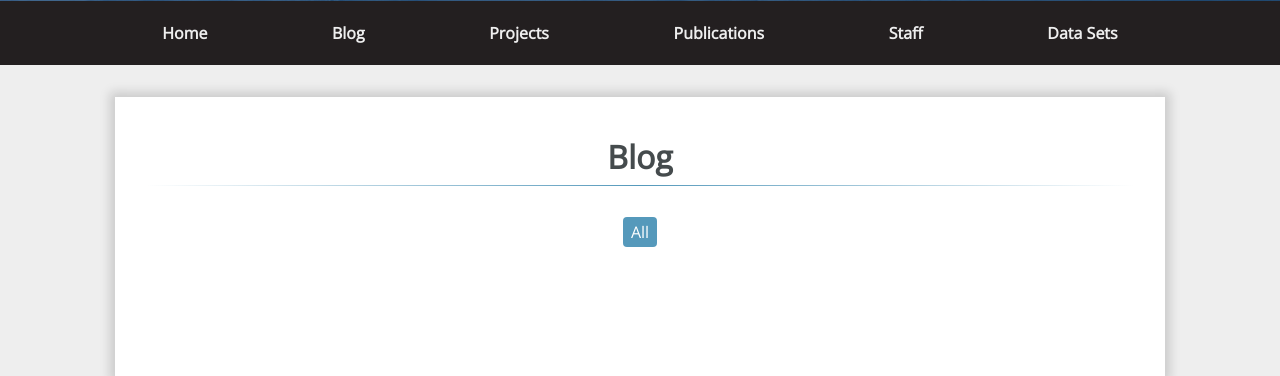
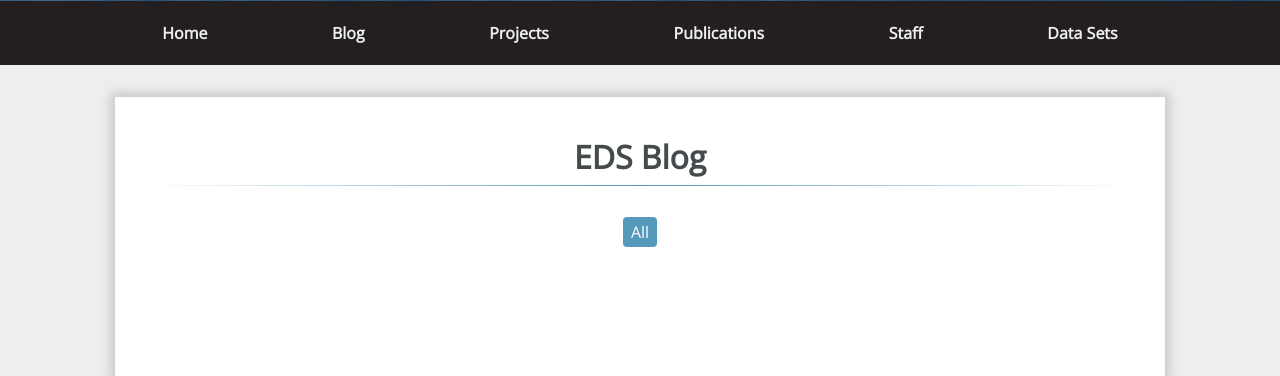
Before and after one commit to mbwatson/eds, a Django app: template templates/blog/index.html in a window 1280 px wide. Shown: the part 299-675 px from the top of the page. Run offline with Django 3.2, Linux system fonts and the light colour scheme; the template is opened without the code that fills it, so the values that code supplies are empty.

Commit message:
more specific blog title

```diff
--- a/templates/blog/index.html
+++ b/templates/blog/index.html
@@ -2,7 +2,7 @@
 
 {% block content %}
 
-    <h1 class="page-title">Blog</h1>
+    <h1 class="page-title">EDS Blog</h1>
 
 
     <div class="posts">
```
